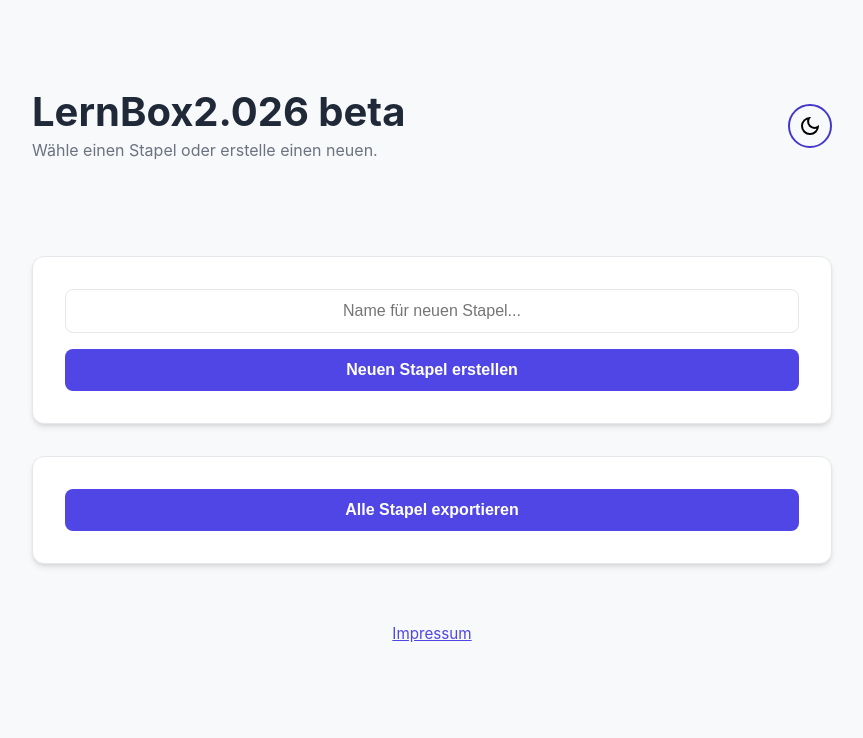
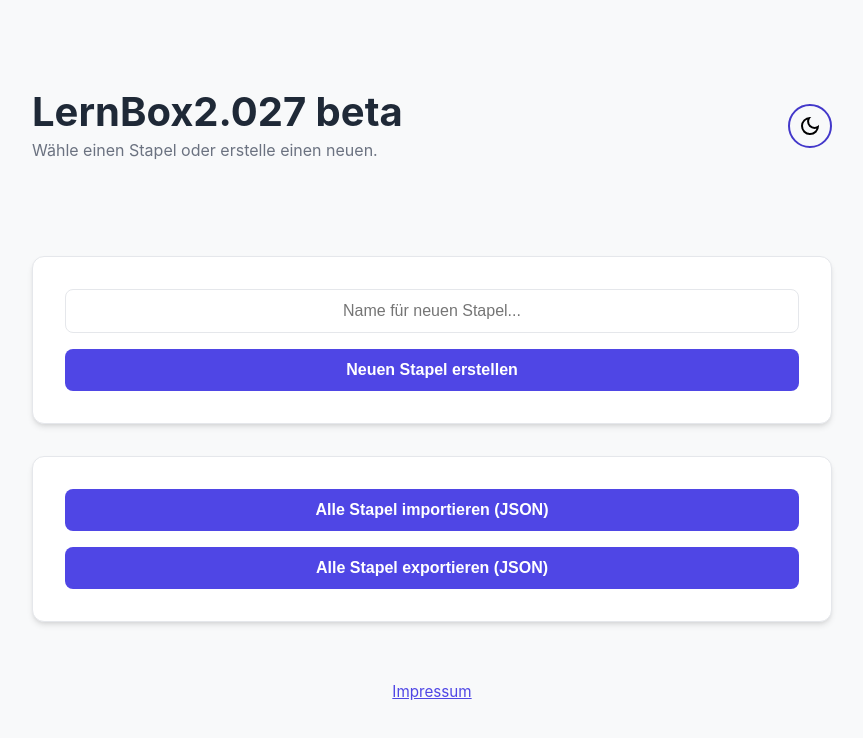
Before and after one commit to TaughtMe/vocabel-trainer-v2, a React (Create React App) app: page / in a window 1280 px wide. Shown: the top 738 px of the page, without its empty margins (208-1071 px from the left). Built offline with nearby package versions, Linux system fonts and the light colour scheme.

Commit message:
Webseite aktualisieren

```diff
--- a/src/App.js
+++ b/src/App.js
@@ -41,6 +41,32 @@ function App() {
   const [swRegistration, setSwRegistration] = useState(null);
 
   const [zeigeImpressum, setZeigeImpressum] = useState(false);
+
+  const handleSammlungImportieren = () => {
+    const fileInput = document.createElement('input');
+    fileInput.type = 'file';
+    fileInput.accept = '.json,application/json';
+
+    fileInput.onchange = (e) => {
+      const file = e.target.files[0];
+      if (!file) return;
+
+      const reader = new FileReader();
+      reader.onload = (event) => {
+        try {
+          const importierteSammlung = JSON.parse(event.target.result);
+          // Hier wird die bereits existierende Logik aufgerufen
+          handleSammlungErsetzen(importierteSammlung);
+        } catch (error) {
+          alert('Fehler: Die Datei konnte nicht gelesen werden. Bitte stellen Sie sicher, dass es eine gültige JSON-Datei ist.');
+          console.error("Fehler beim Importieren der Datei:", error);
+        }
+      };
+      reader.readAsText(file);
+    };
+
+    fileInput.click();
+  };
 
 
   // --- 2. Alle useEffect-Aufrufe zusammen ---
@@ -208,6 +234,7 @@ function App() {
         theme={theme}
         toggleTheme={toggleTheme}
         onGanzesExportieren={handleGanzesExportieren}
+        onSammlungImportieren={handleSammlungImportieren}
       />
     );
   }
--- a/src/StapelAuswahl.js
+++ b/src/StapelAuswahl.js
@@ -2,8 +2,8 @@ import React, { useState } from 'react';
 import moonIcon from './moon.svg';
 import sunIcon from './sun.svg';
 
-// KORREKTUR: onGanzesExportieren wird jetzt als Prop empfangen
-function StapelAuswahl({ stapelSammlung, onStapelAuswählen, onStapelErstellen, onStapelLöschen, theme, toggleTheme, onGanzesExportieren }) {
+// KORREKTUR: onSammlungImportieren wird jetzt als Prop empfangen
+function StapelAuswahl({ stapelSammlung, onStapelAuswählen, onStapelErstellen, onStapelLöschen, theme, toggleTheme, onGanzesExportieren, onSammlungImportieren }) {
   const [neuerStapelName, setNeuerStapelName] = useState('');
 
   const handleSubmit = (e) => {
@@ -20,7 +20,7 @@ function StapelAuswahl({ stapelSammlung, onStapelAuswählen, onStapelErstellen,
         <div className="App">
           <header className="App-header header-overview">
               <div>
-                  <h1>LernBox2.026 beta</h1>
+                  <h1>LernBox2.027 beta</h1>
                   <p className="subtitle">Wähle einen Stapel oder erstelle einen neuen.</p>
               </div>
               <button onClick={toggleTheme} className="theme-toggle-button">
@@ -66,10 +66,13 @@ function StapelAuswahl({ stapelSammlung, onStapelAuswählen, onStapelErstellen,
               </form>
             </div>
 
-            {/* NEUER BUTTON FÜR DEN GESAMT-EXPORT */}
+            {/* NEU: Import- und Export-Buttons in einer gemeinsamen Card */}
             <div className="card">
+              <button onClick={onSammlungImportieren} className="button-full-width" style={{marginBottom: '1rem'}}>
+                Alle Stapel importieren (JSON)
+              </button>
               <button onClick={onGanzesExportieren} className="button-full-width">
-                Alle Stapel exportieren
+                Alle Stapel exportieren (JSON)
               </button>
             </div>
 
```
